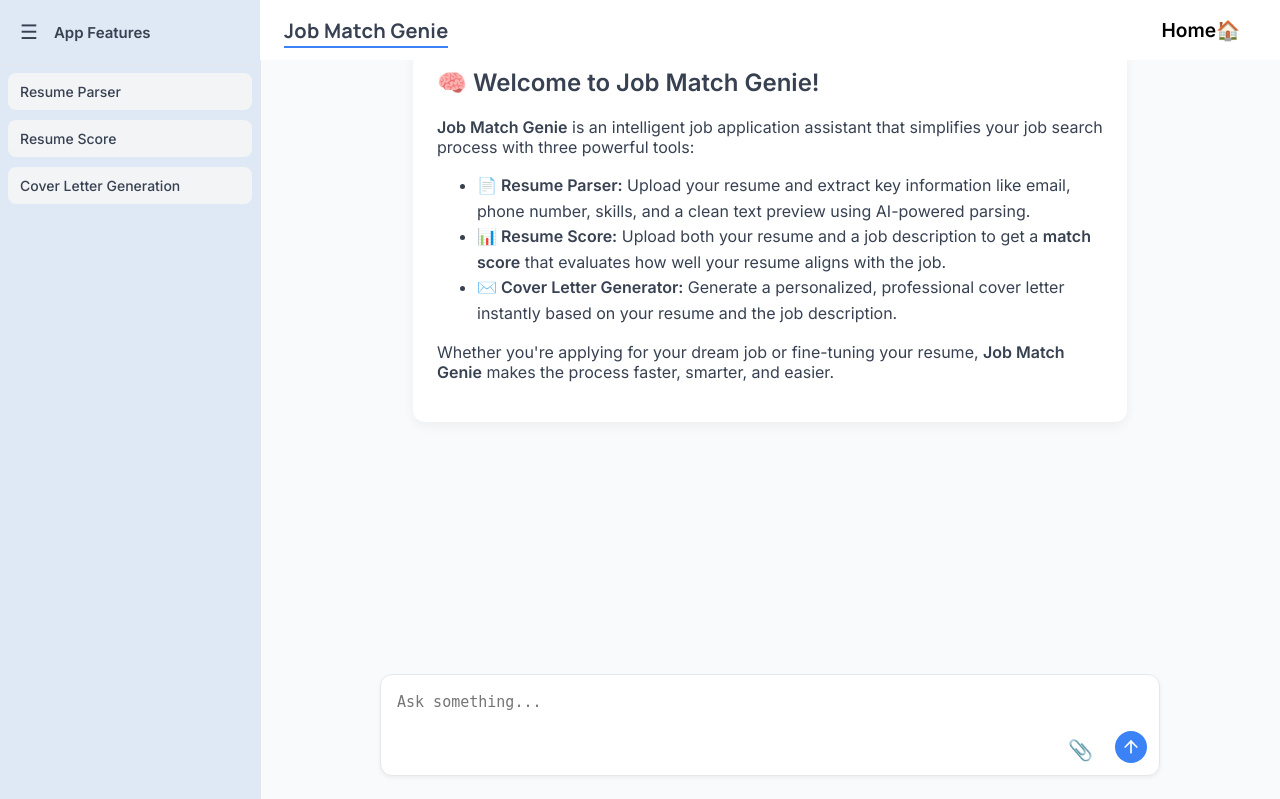
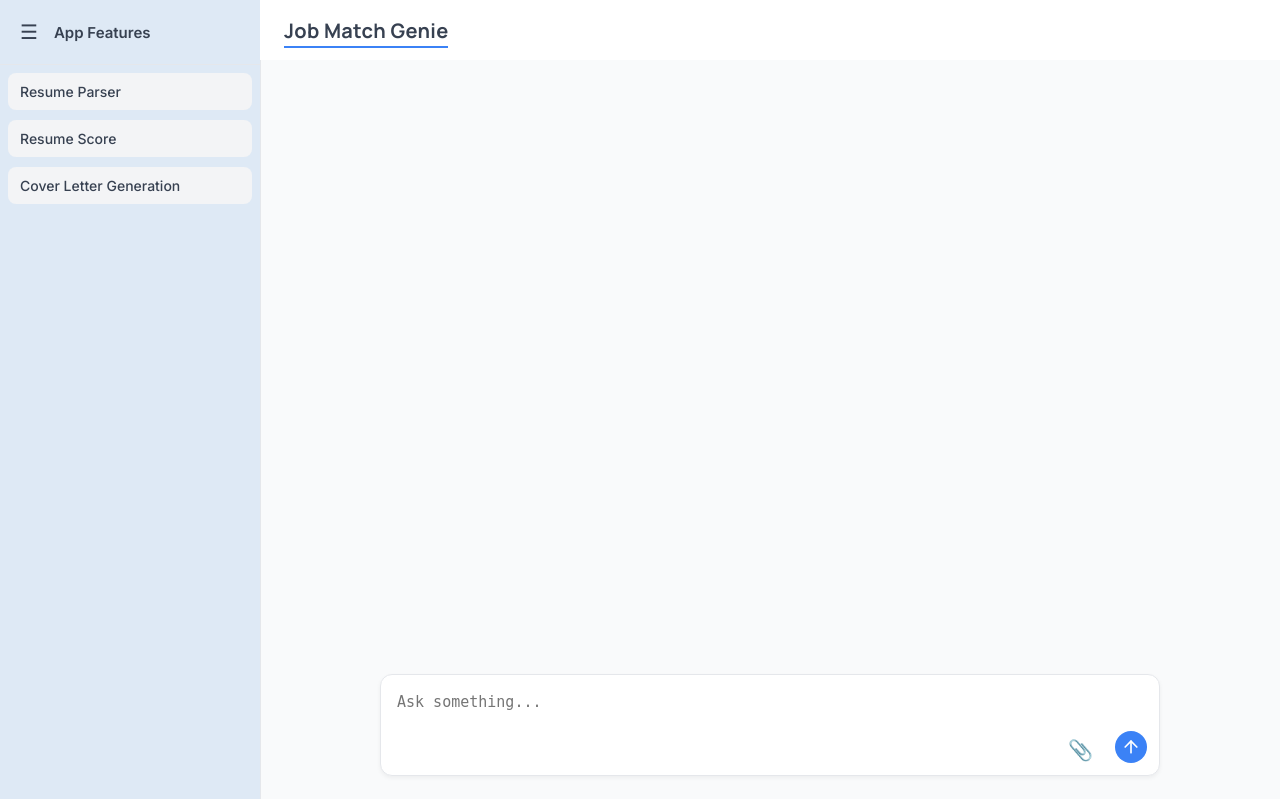
Before and after one commit to IndraniBorra/JobMatchGenie, a Flask app: page / in a window 1280 px wide. Shown: the top 799 px of the page. Run offline with Flask 3, Linux system fonts and the light colour scheme.

```diff
--- a/templates/index.html
+++ b/templates/index.html
@@ -50,22 +50,10 @@
         <div class="chat-header">
           <button class="toggle-btn" id="header-toggle-btn" onclick="toggleSidebar()">&#9776;</button>
           <span id="app-name-heading">Job Match Genie</span>
-          <a href="/" class="home-button">Home🏠</a>
         </div>
         <div class="chat-messages" id="response">
           <div class="messages-wrapper">
-            <div class="messages-wrapper">
-              <div class="welcome-box" style="background:white; padding: 24px; border-radius: 12px; box-shadow: 0 4px 12px rgba(0,0,0,0.05); max-width: 800px; margin: 0 auto;">
-                <h2 style="margin-top: 0;">🧠 Welcome to Job Match Genie!</h2>
-                <p><strong>Job Match Genie</strong> is an intelligent job application assistant that simplifies your job search process with three powerful tools:</p>
-                <ul style="line-height: 1.6;">
-                  <li><strong>📄 Resume Parser:</strong> Upload your resume and extract key information like email, phone number, skills, and a clean text preview using AI-powered parsing.</li>
-                  <li><strong>📊 Resume Score:</strong> Upload both your resume and a job description to get a <strong>match score</strong> that evaluates how well your resume aligns with the job.</li>
-                  <li><strong>✉️ Cover Letter Generator:</strong> Generate a personalized, professional cover letter instantly based on your resume and the job description.</li>
-                </ul>
-                <p>Whether you're applying for your dream job or fine-tuning your resume, <strong>Job Match Genie</strong> makes the process faster, smarter, and easier.</p>
-              </div>
-            </div>
+            <!-- Messages go here -->
           </div>
         </div>
       </div>
```
